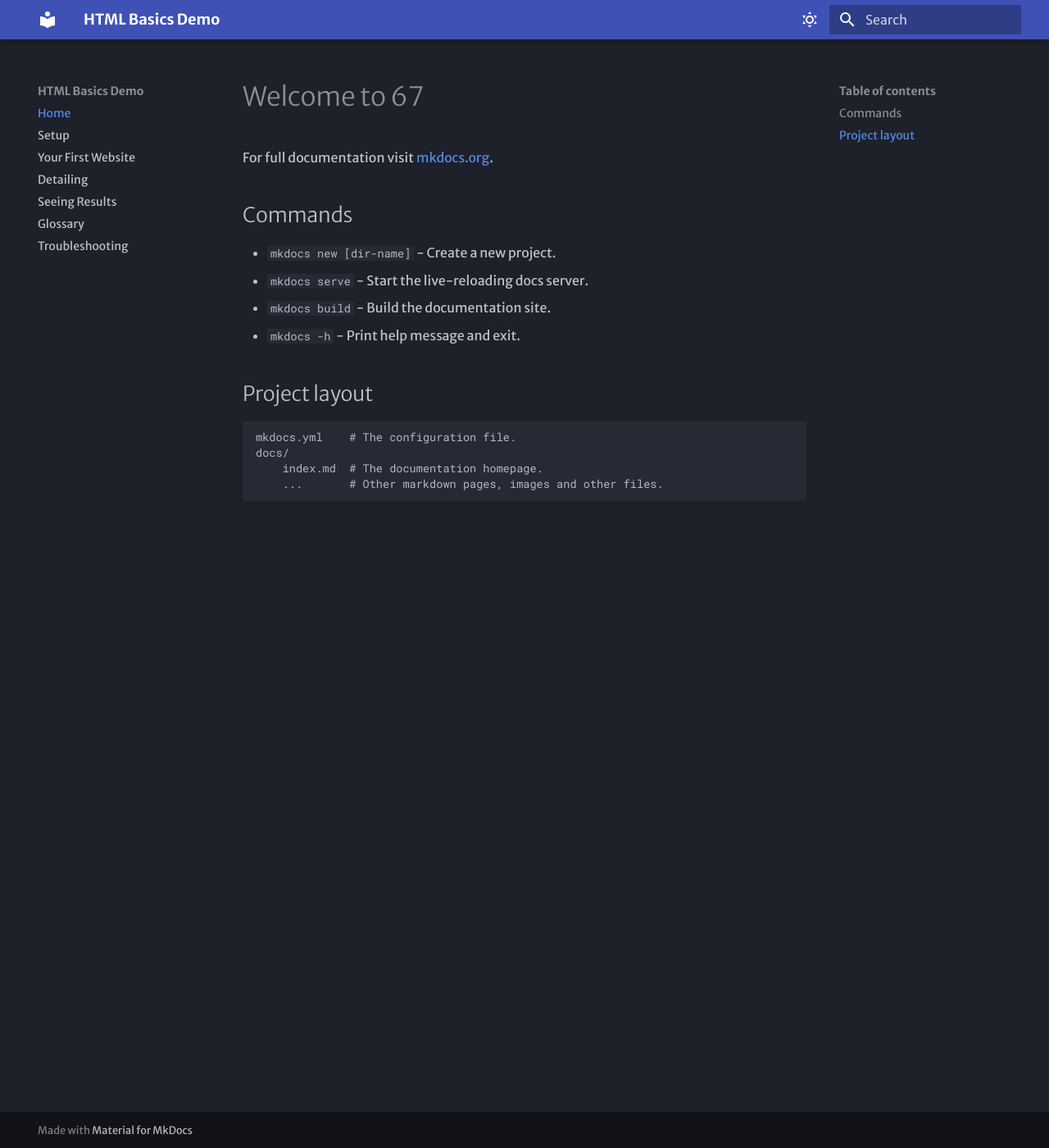
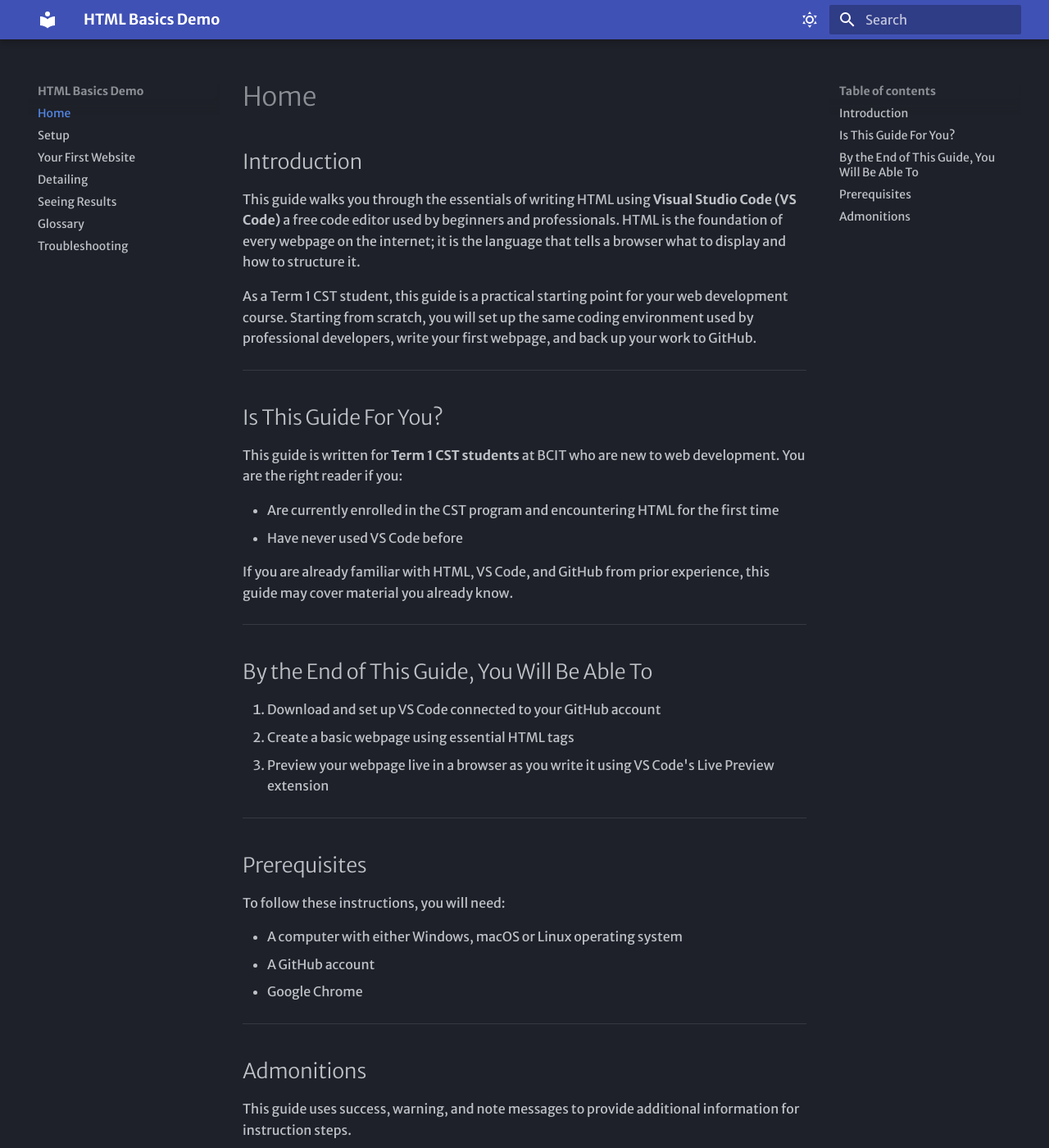
Before and after one commit to heckojay/Basic-HTML-Doc, an MkDocs documentation site: the page built from docs/index.md, in a window 1280 px wide and 1400 px high. Shown: the whole window at 82% size. Built offline with MkDocs 1.6.1 and Material for MkDocs 9.7.7, drawn with Linux system fonts in a browser that asks for light colours; some of the changed text lies outside the part shown.

Commit message:
Created Home page.

```diff
--- a/docs/index.md
+++ b/docs/index.md
@@ -1,17 +1,54 @@
-# Welcome to 67
+## Introduction
 
-For full documentation visit [mkdocs.org](https://www.mkdocs.org).
+This guide walks you through the essentials of writing HTML using **Visual Studio Code (VS Code)** a free code editor used by beginners and professionals. HTML is the foundation of every webpage on the internet; it is the language that tells a browser what to display and how to structure it.
 
-## Commands
+As a Term 1 CST student, this guide is a practical starting point for your web development course. Starting from scratch, you will set up the same coding environment used by professional developers, write your first webpage, and back up your work to GitHub.
 
-- `mkdocs new [dir-name]` - Create a new project.
-- `mkdocs serve` - Start the live-reloading docs server.
-- `mkdocs build` - Build the documentation site.
-- `mkdocs -h` - Print help message and exit.
+---
 
-## Project layout
+## Is This Guide For You?
 
-    mkdocs.yml    # The configuration file.
-    docs/
-        index.md  # The documentation homepage.
-        ...       # Other markdown pages, images and other files.
+This guide is written for **Term 1 CST students** at BCIT who are new to web development. You are the right reader if you:
+
+- Are currently enrolled in the CST program and encountering HTML for the first time
+- Have never used VS Code before
+
+If you are already familiar with HTML, VS Code, and GitHub from prior experience, this guide may cover material you already know.
+
+---
+
+## By the End of This Guide, You Will Be Able To
+
+1. Download and set up VS Code connected to your GitHub account
+2. Create a basic webpage using essential HTML tags
+3. Preview your webpage live in a browser as you write it using VS Code's Live Preview extension
+
+---
+
+## Prerequisites
+
+To follow these instructions, you will need:
+
+- A computer with either Windows, macOS or Linux operating system
+- A GitHub account
+- Google Chrome
+
+---
+
+## Admonitions
+
+This guide uses success, warning, and note messages to provide additional information for instruction steps.
+
+✅ **Success**
+
+> Success provides information about the success outcome of instructions. It appears in a green box with a checkmark icon next to a "Success" label.
+
+⚠️ **Warning**
+
+> Warning provides information about instructions that can cause errors. It appears in an orange box with a warning icon next to a "Warning" label.
+
+📝 **Note**
+
+> Note provides additional information for a step. It appears in a blue box with a pen icon next to a "Note" label.
+
+---
```
